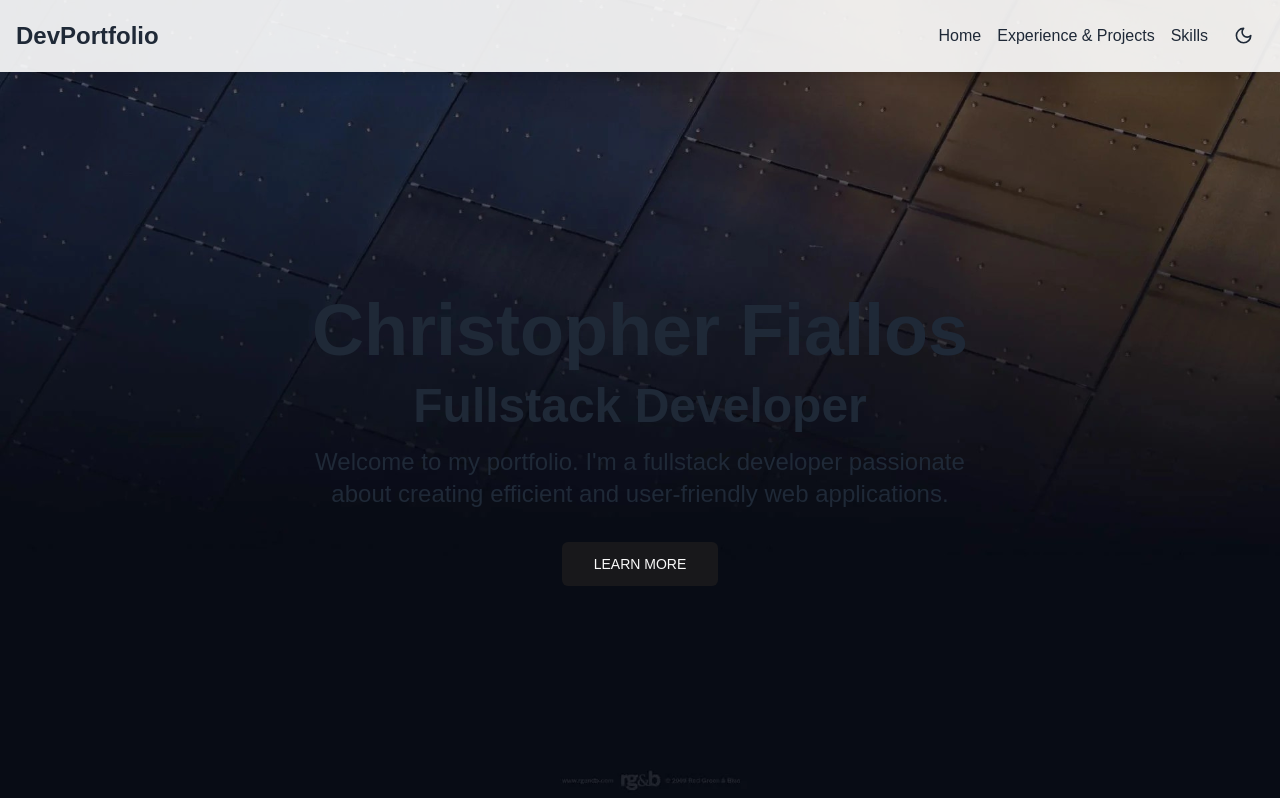
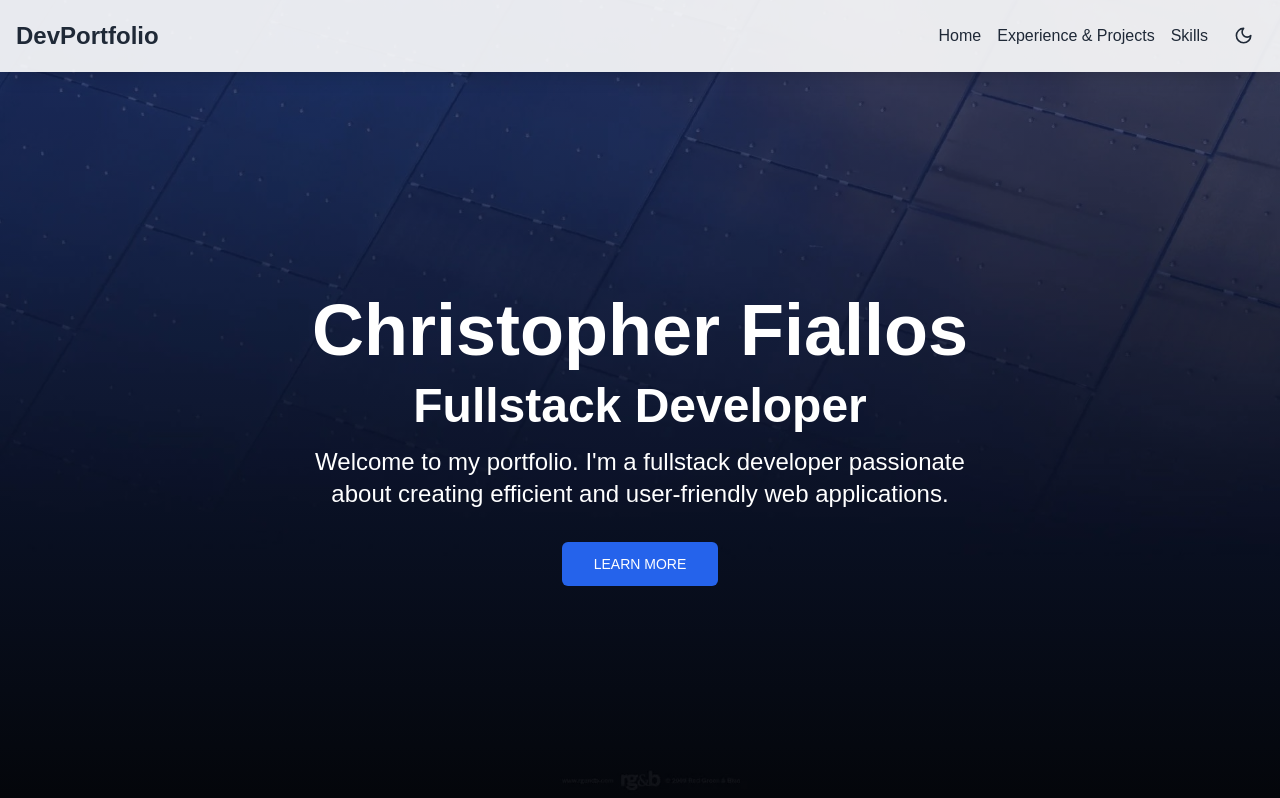
Before and after one commit to Athroscf/portfolio-2.0, a Next.js app: page / in a window 1280 px wide. Shown: the top 798 px of the page. Built offline with nearby package versions, Linux system fonts and the light colour scheme.

Commit message:
feat: added framer motion to add effects to the home page.

```diff
--- a/package.json
+++ b/package.json
@@ -16,6 +16,7 @@
     "@radix-ui/react-slot": "^1.1.0",
     "class-variance-authority": "^0.7.0",
     "clsx": "^2.1.1",
+    "framer-motion": "^11.11.8",
     "lucide-react": "^0.452.0",
     "next": "14.2.15",
     "react": "^18",
--- a/src/app/page.tsx
+++ b/src/app/page.tsx
@@ -1,21 +1,32 @@
+"use client";
+
 import { Button } from "@/components/ui/button";
+import { motion } from "framer-motion";
 
 export default function Home() {
   return (
     <div className="flex min-h-[calc(100vh-4rem)] flex-col items-center justify-center text-center text-gray-800 dark:text-white">
-      <h1 className="animate-fade-in-down mb-4 text-5xl font-bold md:text-7xl">
+      <div className="absolute inset-0 z-0 bg-gradient-to-b from-blue-900/50 to-black/50"></div>
+      <motion.div
+        initial={{ opacity: 0, y: 20 }}
+        animate={{ opacity: 1, y: 0 }}
+        transition={{ duration: 0.8 }}
+        className="relative z-10"
+      >
+        <h1 className="animate-fade-in-down mb-4 text-5xl font-bold text-white md:text-7xl">
           Christopher Fiallos
         </h1>
-      <h2 className="animate-fade-in-down mb-4 text-3xl font-bold md:text-5xl">
+        <h2 className="animate-fade-in-down mb-4 text-3xl font-bold text-white md:text-5xl">
           Fullstack Developer
         </h2>
-      <p className="animate-fade-in-up mb-8 max-w-2xl text-xl md:text-2xl">
-        Welcome to my portfolio. I&apos;m a fullstack developer passionate about creating efficient
-        and user-friendly web applications.
+        <p className="animate-fade-in-up mb-8 max-w-2xl text-xl text-white md:text-2xl">
+          Welcome to my portfolio. I&apos;m a fullstack developer passionate about creating
+          efficient and user-friendly web applications.
         </p>
-      <Button size="lg" className="animate-fade-in">
+        <Button size="lg" className="animate-fade-in bg-blue-600 text-white hover:bg-blue-700">
           LEARN MORE
         </Button>
+      </motion.div>
     </div>
   );
 }
```
Also changed, not shown: 1 other file (tests, documents, lock files or other folders). Lines whose indentation alone changed are shown as unchanged.
